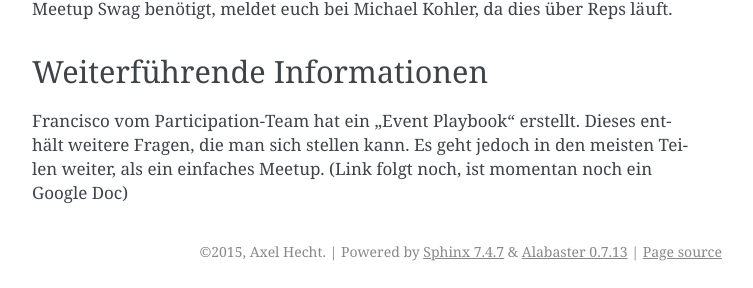
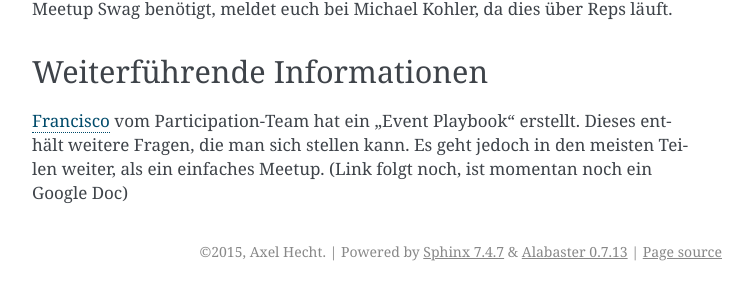
Before and after one commit to MozillaDE/mozkaffee, a Sphinx documentation site: the page built from docs/mozcoffee.rst, in a window 1280 px wide and 900 px high, scrolled down 4134 px. Shown: the part 609-897 px from the top of the window, without its empty margins (388-1141 px from the left). Built offline with Sphinx 7.4.7, drawn with Linux system fonts in a browser that asks for light colours; part of the change alters nothing that is shown.

```diff
--- a/docs/mozcoffee.rst
+++ b/docs/mozcoffee.rst
@@ -137,4 +137,4 @@ Sticker sind ein gutes Mittel, um Leuten eine Freude zu bereiten. Wenn diese auf
 Weiterführende Informationen
 --------------
 
-Francisco vom Participation-Team hat ein "Event Playbook" erstellt. Dieses enthält weitere Fragen, die man sich stellen kann. Es geht jedoch in den meisten Teilen weiter, als ein einfaches Meetup. (Link folgt noch, ist momentan noch ein Google Doc)
+`Francisco <https://mozillians.org/u/FrancJP/>`_ vom Participation-Team hat ein "Event Playbook" erstellt. Dieses enthält weitere Fragen, die man sich stellen kann. Es geht jedoch in den meisten Teilen weiter, als ein einfaches Meetup. (Link folgt noch, ist momentan noch ein Google Doc)
```
